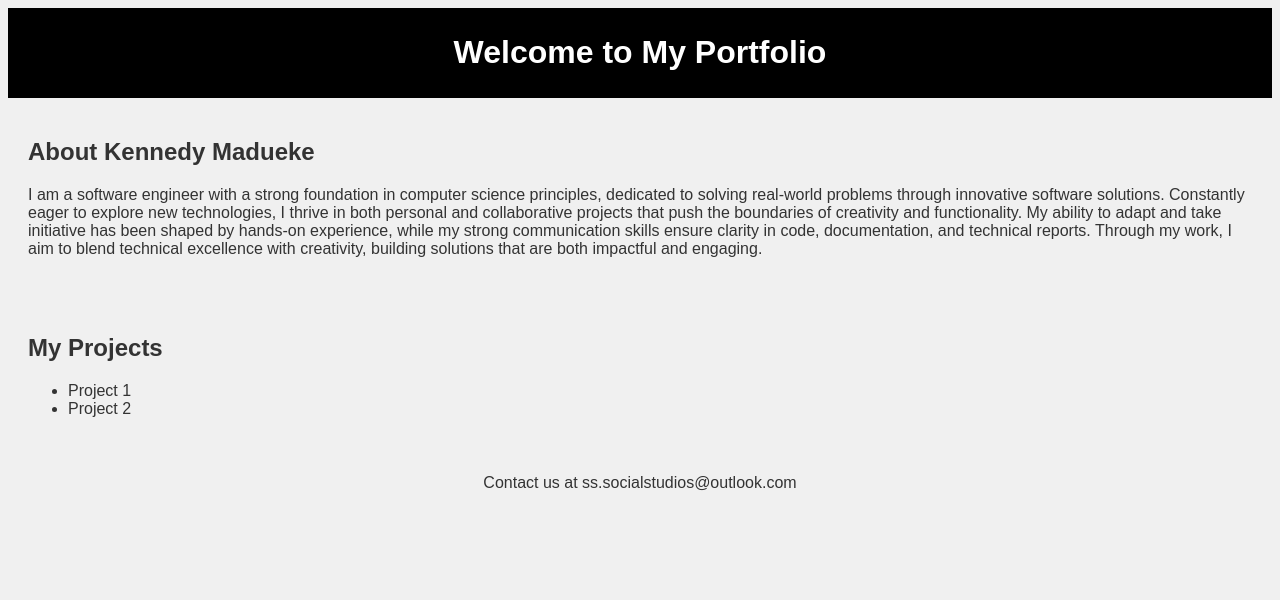
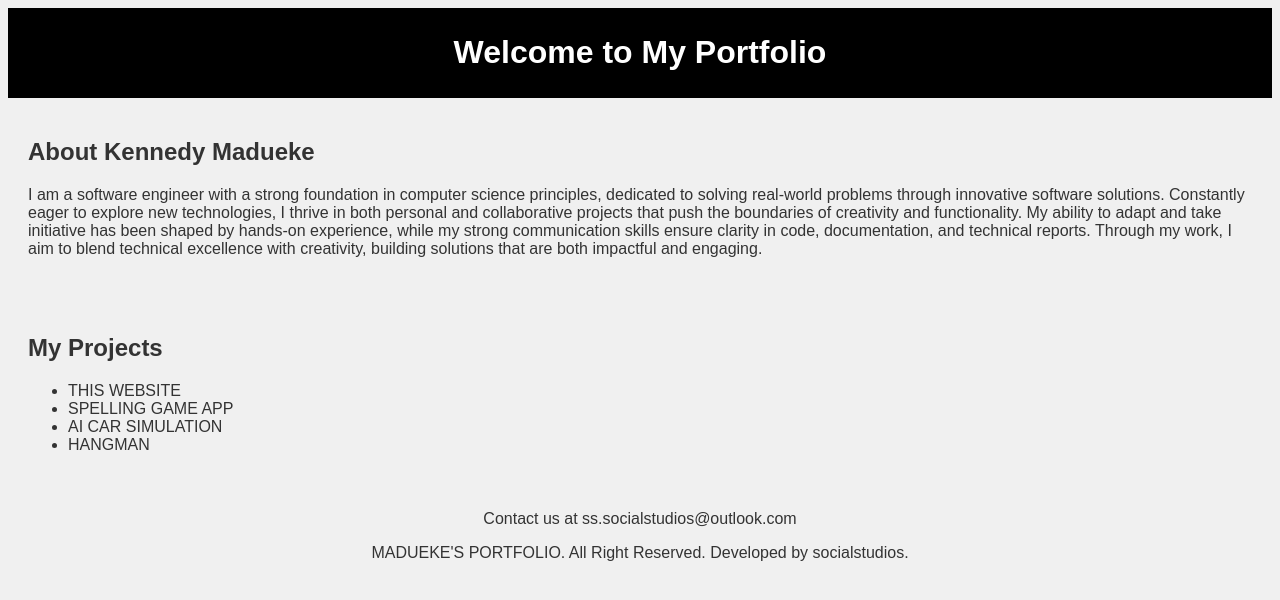
Before and after one commit to uzomadueke/learning-JS, a React (Create React App) app: page / in a window 1280 px wide. Shown: the top 600 px of the page. Built offline with nearby package versions, Linux system fonts and the light colour scheme.

Commit message:
edited the footer and updated my projects

```diff
--- a/src/App.js
+++ b/src/App.js
@@ -16,23 +16,24 @@ function App() {
       <section id="about">
         <h2>About Kennedy Madueke</h2>
         <p>
-          I am a software engineer with a strong foundation in computer science principles,
-          dedicated to solving real-world problems through innovative software solutions.
+          I am a software engineer with a strong foundation in computer science principles, dedicated to solving real-world problems through innovative software solutions.
           Constantly eager to explore new technologies, I thrive in both personal and collaborative projects that push the boundaries of creativity and functionality.
-          My ability to adapt and take initiative has been shaped by hands-on experience,
-          while my strong communication skills ensure clarity in code, documentation, and technical reports.
+          My ability to adapt and take initiative has been shaped by hands-on experience, while my strong communication skills ensure clarity in code, documentation, and technical reports.
           Through my work, I aim to blend technical excellence with creativity, building solutions that are both impactful and engaging.
           </p>
       </section>
       <section id="projects">
         <h2>My Projects</h2>
         <ul>
-          <li>Project 1</li>
-          <li>Project 2</li>
+          <li>THIS WEBSITE</li>
+          <li>SPELLING GAME APP</li>
+          <li>AI CAR SIMULATION</li>
+          <li>HANGMAN</li>
         </ul>
       </section>
       <footer>
         <p>Contact us at ss.socialstudios@outlook.com</p>
+        <p>MADUEKE'S PORTFOLIO. All Right Reserved. Developed by socialstudios.</p>
       </footer>
     </div>
   );
```
